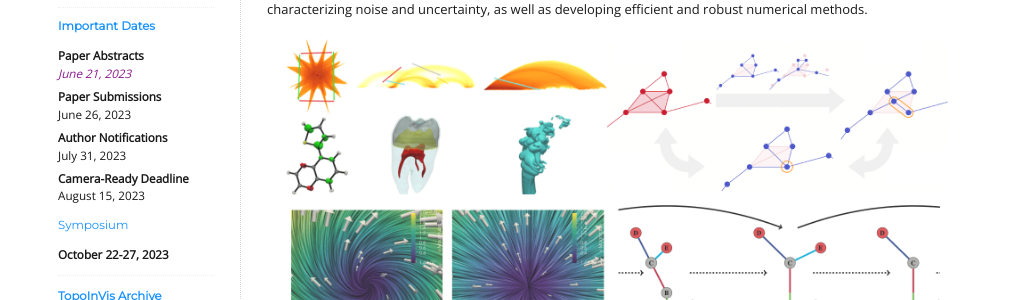
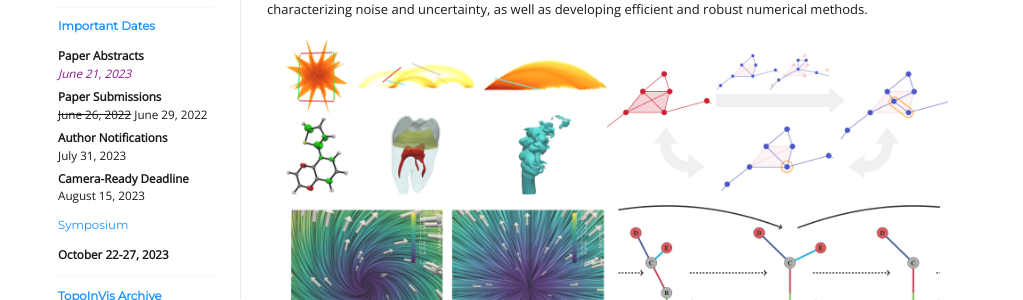
Before and after one commit to TopoInVis-Workshop/2024, a Jekyll site: the page built from _pages/index.md, in a window 1280 px wide. Shown: the part 379-679 px from the top of the page, without its empty margins (128-1151 px from the left). Built offline with Jekyll 4.4.1, drawn with Linux system fonts in a browser that asks for light colours.

Commit message:
Update dates.md

```diff
--- a/_includes/dates.md
+++ b/_includes/dates.md
@@ -4,7 +4,7 @@ Paper Abstracts
 : <font color="#800080"><em>June 21, 2023</em></font>
 
 Paper Submissions
-: June 26, 2023
+: <del>June 26, 2022</del> June 29, 2022
 
 Author Notifications
 : July 31, 2023
```
